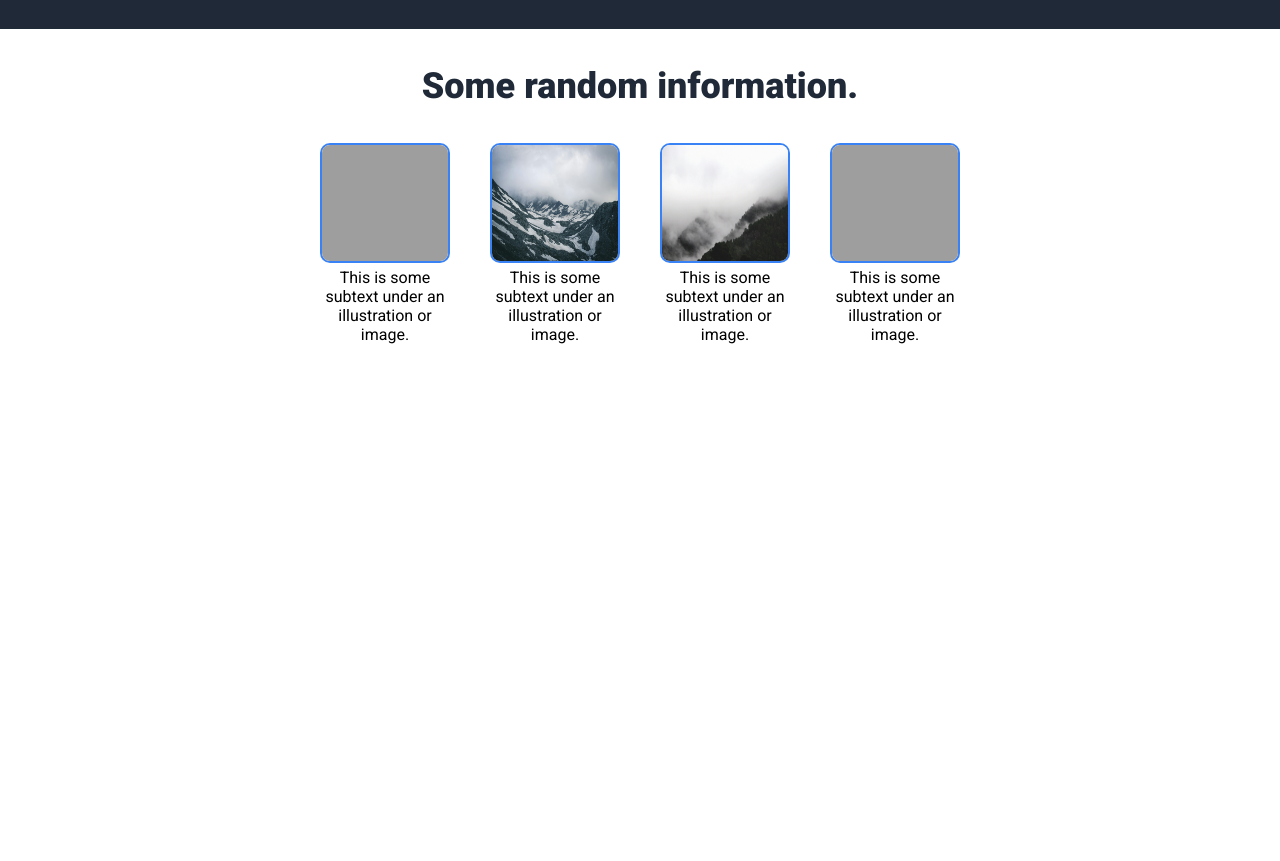
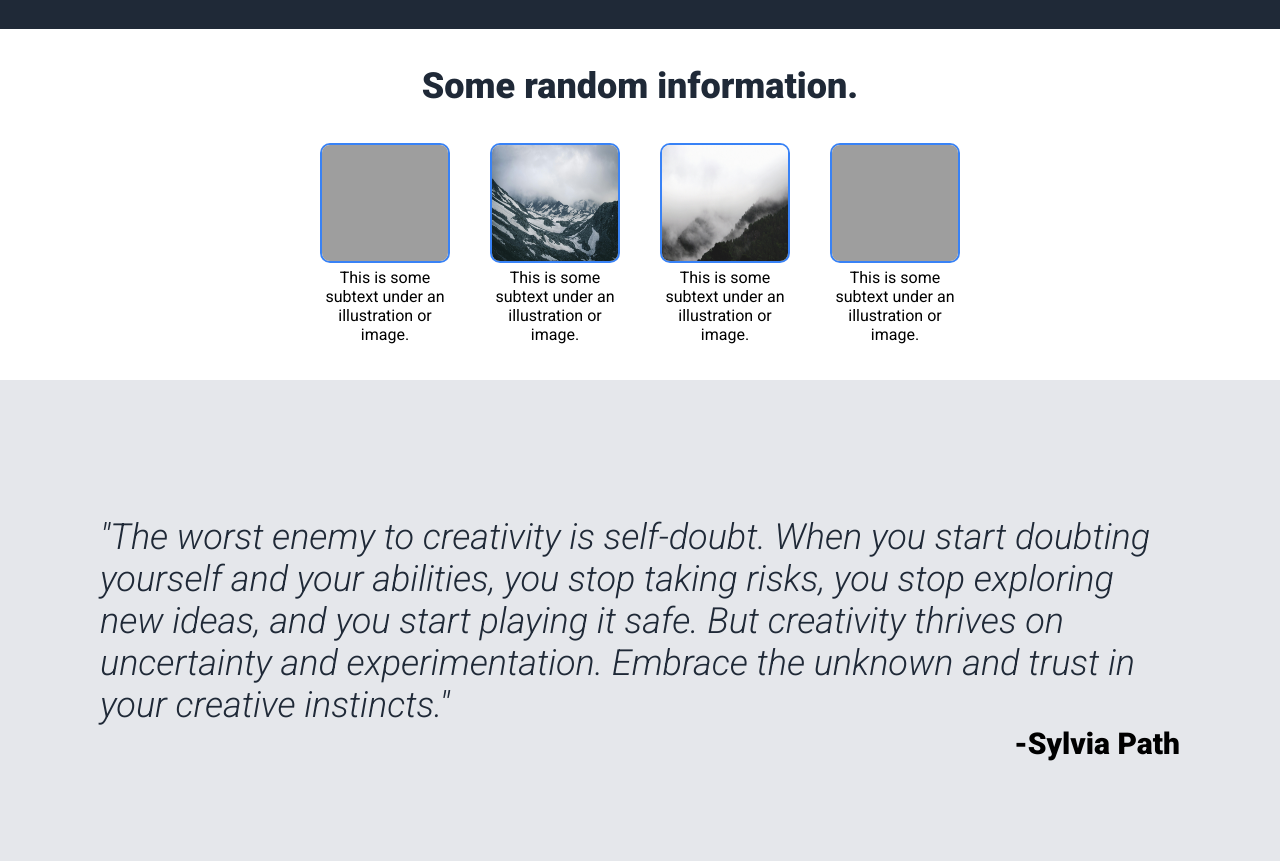
Before and after one commit to GDonCode/flexbox-project, a plain HTML site: page index.html in a window 1280 px wide. Shown: the part 504-1365 px from the top of the page. Before the commit the page ends 884 px from the top, so only its background shows below. Drawn offline with Linux system fonts and the light colour scheme; grey boxes are pictures that could not be loaded.

Commit message:
Created and styled 'info-bottom'

```diff
--- a/index.html
+++ b/index.html
@@ -47,6 +47,10 @@
             </div>
         </div>
     </div>
+    <div class="info-bottom">
+        <p class="quote">"The worst enemy to creativity is self-doubt. When you start doubting yourself and your abilities, you stop taking risks, you stop exploring new ideas, and you start playing it safe. But creativity thrives on uncertainty and experimentation. Embrace the unknown and trust in your creative instincts."</p>
+        <p class="quote-author">-Sylvia Path</p>
+    </div>
 </body>
 <!-- Photo by Steve Johnson: https://www.pexels.com/photo/multicolored-abstract-painting-1269968/
     Photo by Isabella Mendes: https://www.pexels.com/photo/led-bulb-341013/
--- a/styles.css
+++ b/styles.css
@@ -118,3 +118,25 @@ li, .hero-subtext {
 .info-top {
     padding-bottom: 36px;
 }
+.info-bottom {
+    display: flex;
+    flex-direction: column;
+    justify-content: center;
+    align-items: center;
+    background-color: #E5E7EB;
+    padding: 100px;
+}
+.quote {
+    font-size: 36px;
+    font-style: italic;
+    color: #1F2937;
+    font-weight: 300;
+    margin-bottom: 0px;
+}
+
+.quote-author {
+    font-size: 30px;
+    font-weight: 800;
+    align-self: end;
+    margin: 0;
+}
```
